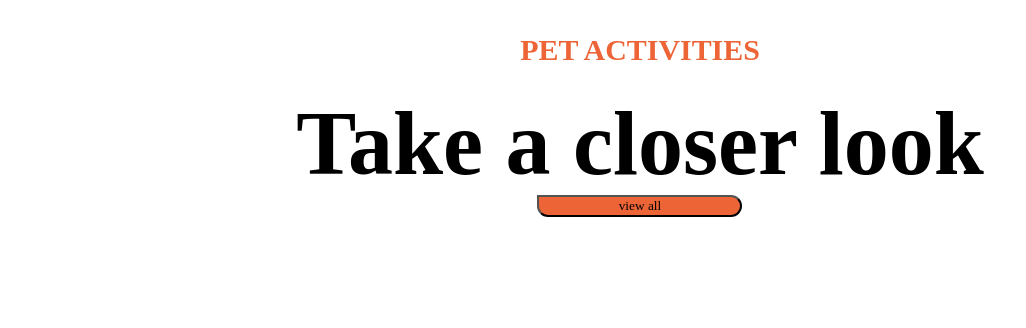
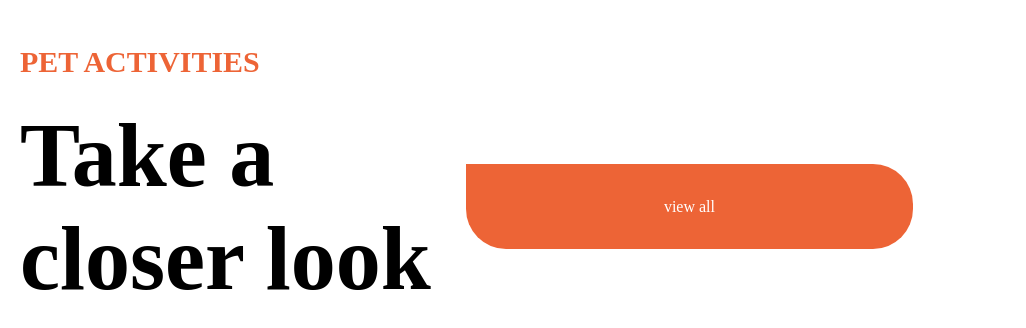
Before and after one commit to MarshallTino/202301-w1ch4-marcel-martino-, a website built with Parcel: page src/index.html in a window 1280 px wide. Shown: the whole page, without its empty margins (0-1026 px from the left). Built offline with nearby package versions, Linux system fonts and the light colour scheme; files whose address does not match are found by name.

Commit message:
add button view all

```diff
--- a/src/index.html
+++ b/src/index.html
@@ -14,7 +14,7 @@
     <h1 class="activities__title">pet activities</h1>
     <section class="activities__section takealook ">
       <h2 class="takealook__title">Take a closer look</h2>
-      <button class="takealook__button" class="takealook__button">view all</button>
+      <span class="takealook__button" class="takealook__button">view all</span>
 
     </section>
   </section>
--- a/src/styles.css
+++ b/src/styles.css
@@ -15,12 +15,13 @@
 }
 body {
   height: 100%;
+  margin: 20px;
 }
 .activities {
   height: 100%;
   display: flex;
   flex-direction: column;
-  align-items: center;
+  align-items: flex-start;
 }
 
 .activities__title {
@@ -33,7 +34,7 @@ body {
 
 .activities__section {
   display: flex;
-  flex-direction: column;
+  flex-direction: row;
   align-items: center;
 }
 .takealook__title {
@@ -45,13 +46,15 @@ body {
 }
 
 .takealook__button {
-  flex: 3;
+  flex: 1;
+  color: white;
   height: 85px;
   width: 205px;
   background-color: #ed6436;
   align-items: center;
   justify-content: center;
   border-radius: 0px 40px 40px;
+  display: flex;
 
   font-family: var(--typography-main);
 }
```
